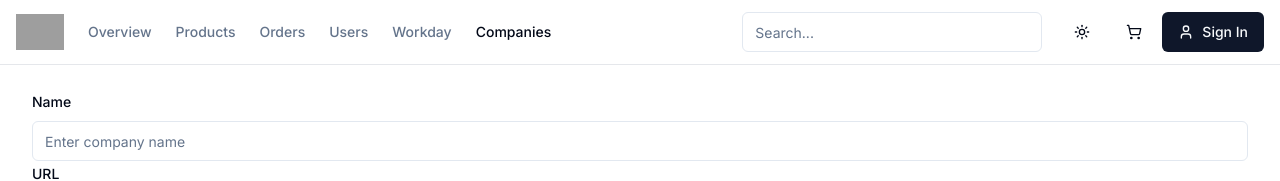
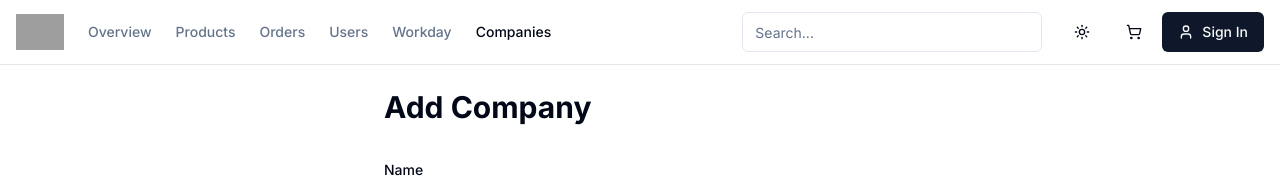
Before and after one commit to jstafford74/e-commerce, a Next.js app: page /admin/companies/add in a window 1280 px wide. Shown: the top 181 px of the page. Built offline with nearby package versions, Linux system fonts and the light colour scheme; no server answers; grey boxes are pictures that could not be loaded.

Commit message:
fix GET method

```diff
--- a/app/admin/companies/add/page.tsx
+++ b/app/admin/companies/add/page.tsx
@@ -2,7 +2,8 @@ import AddCompanyForm from "./add-company-form";
 
 export default function AdminAddCompanyPage() {
   return (
-    <div>
+    <div className="space-y-8 max-w-lg mx-auto">
+      <h1 className="h2-bold">Add Company</h1>
       <AddCompanyForm />
     </div>
   );
--- a/app/api/companies/[id]/route.ts
+++ b/app/api/companies/[id]/route.ts
@@ -18,14 +18,14 @@ export async function GET(
   request: Request,
   { params }: { params: { id: string } }
 ) {
+  const { id } = await params;
   try {
     await client.connect();
     const database = client.db("workday");
     const companies = database.collection("companies");
 
-    if (params) {
     // Convert ID to ObjectId for querying
-      const objectId = new ObjectId(params.id);
+    const objectId = new ObjectId(id);
     const company = await companies.findOne({ _id: objectId }); // Use findOne to retrieve the document
 
     if (!company) {
@@ -36,7 +36,6 @@ export async function GET(
     }
 
     return NextResponse.json(company); // Return the found company
-    }
   } catch (error) {
     console.error("Error fetching company:", error);
     return NextResponse.json(
```
Lines whose indentation alone changed are shown as unchanged.
